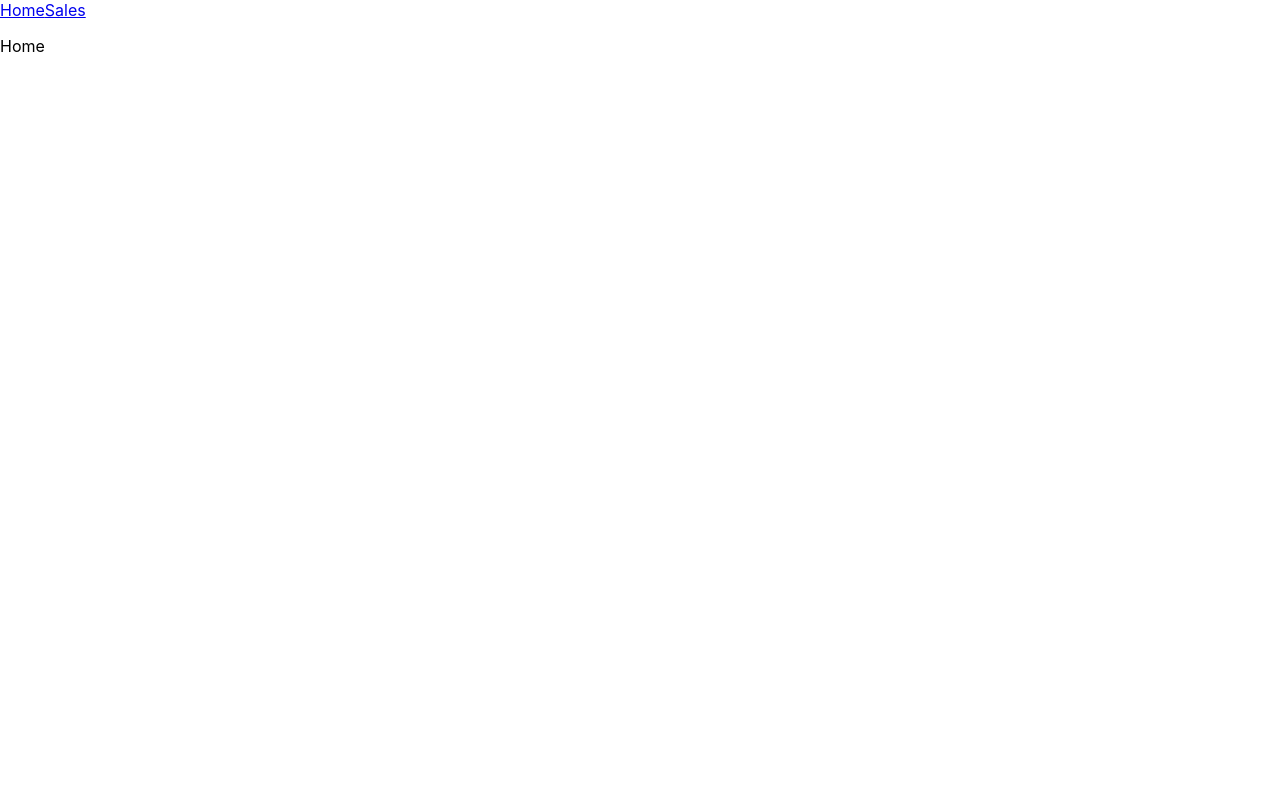
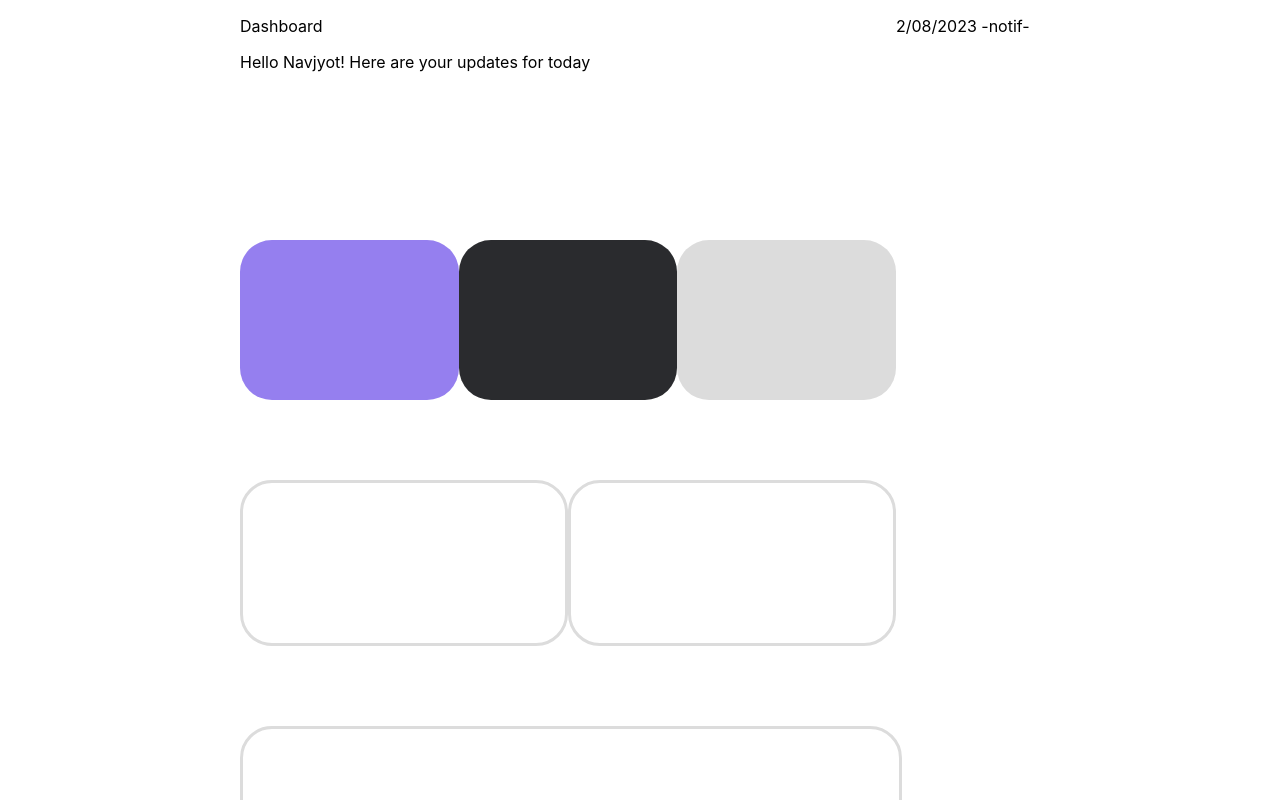
Before and after one commit to styp3r/statsuite, a React (Create React App) app: page / in a window 1280 px wide. Shown: the top 800 px of the page. Built offline with nearby package versions, Linux system fonts and the light colour scheme.

Commit message:
Creates basic layout for the body of the home page with relevant elements

```diff
--- a/src/App.css
+++ b/src/App.css
@@ -2,37 +2,88 @@
   text-align: center;
 }
 
-.App-logo {
-  height: 40vmin;
-  pointer-events: none;
+#navbar{
+  width: 10rem;
+  height: 100%;
+  background-color: red;
+  display: flex;
+  flex-direction: column;
 }
 
-@media (prefers-reduced-motion: no-preference) {
-  .App-logo {
-    animation: App-logo-spin infinite 20s linear;
-  }
+.link{
+  text-decoration: none;
+  color: #000000;
+  margin: 1rem 0 1rem 0;
 }
 
-.App-header {
-  background-color: #282c34;
-  min-height: 100vh;
+.home-container{
   display: flex;
-  flex-direction: column;
-  align-items: center;
-  justify-content: center;
-  font-size: calc(10px + 2vmin);
-  color: white;
 }
 
-.App-link {
-  color: #61dafb;
+.main-container{
+  width: 70%;
+  height: 10rem;
 }
 
-@keyframes App-logo-spin {
-  from {
-    transform: rotate(0deg);
-  }
-  to {
-    transform: rotate(360deg);
-  }
+.side-container{
+  width: 30%;
+  height: 10rem;
 }
+
+.top-section{
+  width: 100%;
+  display: flex;
+}
+
+.greeting-section{
+  width: 100%;
+  height: 10rem;
+  margin: 0 0 0 15rem;
+}
+
+.dateNotif-section{
+  width: 100%;
+  height: 10rem;
+}
+
+.body-section{
+  width: 100%;
+  height: 10rem;
+}
+
+.body-container{
+  margin: 0 0 0 15rem;
+}
+
+.stat-box-container{
+  display: flex;
+  justify-content: space-between;
+  margin: 5rem 0 5rem 0;
+}
+
+.stat-box{
+  width: 15rem;
+  height: 10rem;
+  border-radius: 2rem;
+}
+
+.cash-status-box-container{
+  display: flex;
+  justify-content: space-between;
+  margin: 0 0 5rem 0;
+}
+
+.cash-status-box{
+  width: 24rem;
+  height: 10rem;
+  border-radius: 2rem;
+}
+
+.revOverview-chart-container, .outletwise-overview-chart-container, .yearlyRev-overview-chart-container{
+  width: 100%;
+  height: 20rem;
+  background-color: #ffffff;
+  border-radius: 2rem;
+  border: solid 3px #dcdcdc;
+  margin: 0 0 5rem 0;
+}
--- a/src/components/Home.js
+++ b/src/components/Home.js
@@ -1,9 +1,44 @@
 import Navbar from './Navbar'
-const Home = () =>{
+const Home = () => {
     return (
-        <div>
-            <Navbar />
-            <p>Home</p>
+        <div id="home">
+            <div className="home-container">
+                <div className="main-container">
+                    <div className="top-section">
+                        <div className="greeting-section">
+                            <p>Dashboard</p>
+                            <p>Hello Navjyot! Here are your updates for today</p>
+                        </div>
+                    </div>
+                    <div className="body-section">
+                        <div className="body-container">
+                            <div className="stat-box-container">
+                                <div style = {{backgroundColor: '#957fef'}} className = "stat-box"></div>
+                                <div style = {{backgroundColor: '#2a2b2e'}} className = "stat-box"></div>
+                                <div style = {{backgroundColor: '#dcdcdc'}} className = "stat-box"></div>
+                            </div>
+                            <div className="cash-status-box-container">
+                                <div style = {{backgroundColor: '#ffffff', border: 'solid 3px #dcdcdc'}} className = "cash-status-box"></div>
+                                <div style = {{backgroundColor: '#ffffff', border: 'solid 3px #dcdcdc'}} className = "cash-status-box"></div>
+                            </div>
+                            <div className = "revOverview-container">
+                                <div className = "revOverview-chart-container"></div>
+                            </div>
+                            <div className = "outletWise-overview-container">
+                            <div className = "outletwise-overview-chart-container"></div>
+                            </div>
+                            <div className = "yearlyRev-overview-container">
+                            <div className = "yearlyRev-overview-chart-container"></div>
+                            </div>
+                        </div>
+                    </div>
+                </div>
+                <div className="side-container">
+                    <div className="dateNotif-section">
+                        <p>2/08/2023 -notif-</p>
+                    </div>
+                </div>
+            </div>
         </div>
     );
 }
--- a/src/components/Navbar.js
+++ b/src/components/Navbar.js
@@ -4,8 +4,10 @@ import { Link } from 'react-router-dom';
 const Navbar = () => {
     return (
         <div id="navbar">
-            <Link to="/">Home</Link>
-            <Link to="/sales">Sales</Link>
+            <Link className = "link" to="/">Home</Link>
+            <Link className = "link" to="/sales">Sales</Link>
+            <Link className = "link" to="/sales">Purchases</Link>
+            <Link className = "link" to="/sales">Vendors</Link>
         </div>
     );
 }
```
